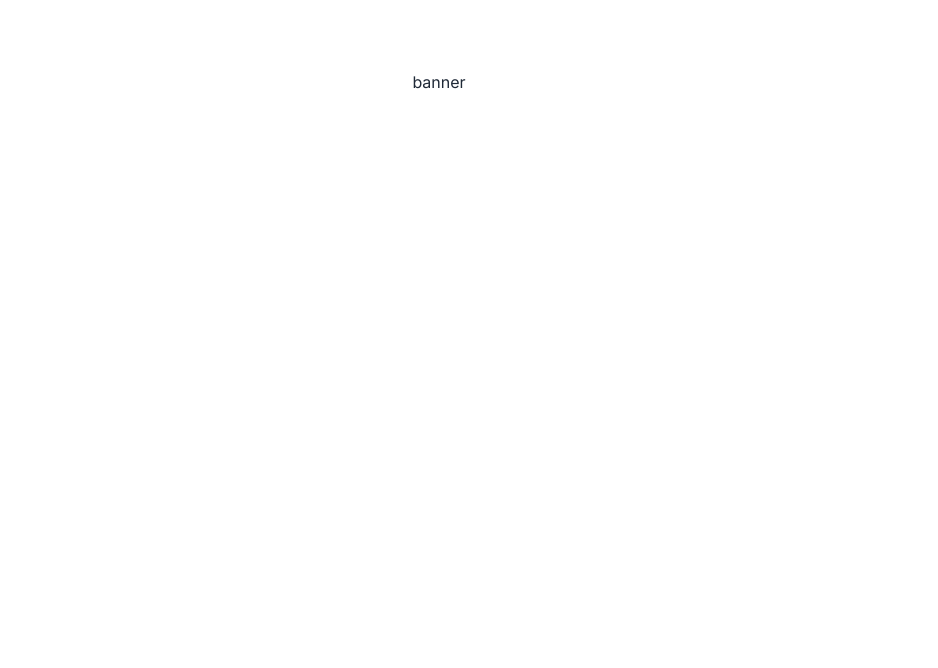
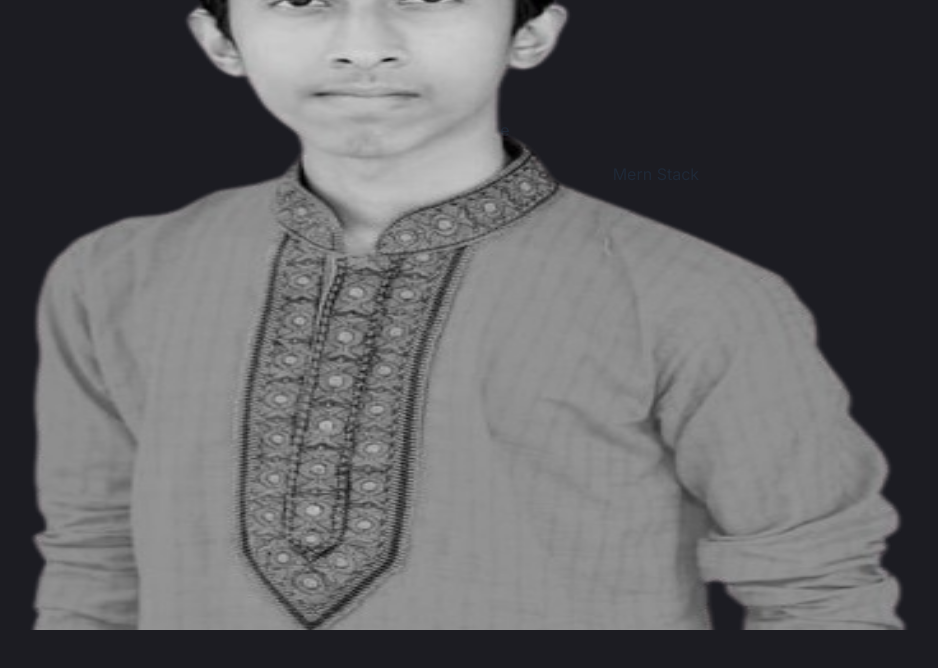
Before and after one commit to hasibulislamha01/Portfolio-NextJs, a Next.js app: page / in a window 1280 px wide. Shown: the part 170-838 px from the top of the page, without its empty margins (201-1139 px from the left). Built offline with nearby package versions, Linux system fonts and the light colour scheme.

Commit message:
sliding banner added

```diff
--- a/package.json
+++ b/package.json
@@ -9,9 +9,11 @@
     "lint": "next lint"
   },
   "dependencies": {
+    "framer-motion": "^11.3.31",
     "next": "14.2.6",
     "react": "^18",
-    "react-dom": "^18"
+    "react-dom": "^18",
+    "react-icons": "^5.3.0"
   },
   "devDependencies": {
     "daisyui": "^4.12.10",
--- a/src/Components/HomeComponents/Bannar/Banner.jsx
+++ b/src/Components/HomeComponents/Bannar/Banner.jsx
@@ -1,9 +1,17 @@
 import React from 'react';
+import Image from 'next/image';
+import Photo from './Photo';
+import SlidingText from './SlidingText';
+import Info from './Info';
 
 const Banner = () => {
     return (
-        <section className='w-full section'>
-            banner
+        <section className='w-full section container mx-auto  flex flex-col md:flex-row items-center justify-evenly border border-red-300'>
+
+            <Info></Info>
+
+            <Photo></Photo>
+            <SlidingText></SlidingText>
         </section>
     );
 };
--- /dev/null
+++ b/src/Components/HomeComponents/Bannar/Info.jsx
@@ -0,0 +1,57 @@
+'use client'
+import React from 'react';
+import Socials from './Socials';
+import { animate, motion } from 'framer-motion';
+
+const Info = () => {
+
+    const containerVariant = {
+        initial: {},
+        animate: {
+            transition: {
+                staggerChildren: 0.3,  // Stagger animation of children
+            }
+        }
+    };
+
+    const variant = {
+        initial: {
+            x: -500,
+            opacity: 0,
+        },
+        animate: {
+            x: 0,
+            opacity: 1,
+            transition: {
+                duration: 1,
+            }
+        }
+    }
+
+    return (
+        <motion.div variants={containerVariant}
+        initial="initial"
+        animate="animate"
+        className=' border border-red-300 flex flex-col gap-6 justify-center text-center md:text-left'>
+
+            <motion.h3 variants={variant} className='text-lg lg:text-2xl tracking-[3px] hover:tracking-[6px] font-extralight text-accent uppercase hover:translate-x-3 transition-all duration-1000 ease-in-out'>
+                Hasibul Islam
+            </motion.h3>
+
+            <motion.h1 variants={variant} className='text-5xl text-accent'>Web Developer</motion.h1>
+
+            <motion.div variants={variant} className='flex flex-col md:flex-row items-center gap-6'>
+
+                <motion.button variants={variant} className='btn btn-outline text-accent hover:bg-accent hover:text-black rounded-full transition-all duration-500'>Download Resume</motion.button>
+
+                <Socials
+                    variant={variant}
+                    containerStyles={'flex items-center justify-center gap-6'}
+                    iconStyles={'flex items-center justify-center w-9 h-9 text-accent border border-accent rounded-full hover:text-black hover:bg-accent transition-all duration-500'}
+                />
+            </motion.div>
+        </motion.div>
+    );
+};
+
+export default Info;
--- /dev/null
+++ b/src/Components/HomeComponents/Bannar/Photo.jsx
@@ -0,0 +1,39 @@
+'use client'
+import Image from 'next/image';
+import { easeIn, easeInOut, motion } from 'framer-motion'
+import React from 'react';
+
+const Photo = () => {
+    const initial = {
+        opacity: 0
+    }
+    const animate = {
+        opacity: 1,
+        transition: {
+            delay: 0.3,
+            duration: 1,
+            ease: easeInOut
+        }
+    }
+    return (
+        <div className='relative  border border-red-300'>
+            <motion.div initial={initial} animate={animate}>
+                <motion.div
+                initial={initial}
+                animate={animate}
+                className='w-[298px] h-[298px] mix-blend-lighten'>
+                    <Image
+                        src={'/heroImage.png'}
+                        priority
+                        quality={100}
+                        fill
+                        alt='image of Hasibul Islam'
+                        className='object-contain'
+                    />
+                </motion.div>
+            </motion.div>
+        </div>
+    );
+};
+
+export default Photo;
--- /dev/null
+++ b/src/Components/HomeComponents/Bannar/SlidingText.jsx
@@ -0,0 +1,29 @@
+'use client'
+import React from 'react';
+import {motion} from 'framer-motion'
+
+const SlidingText = () => {
+
+    const variant = {
+        initial: {
+            x: 500,
+        },
+        animate: {
+            x: 100,
+            transition: {
+                duration: 5,
+                repeat: Infinity,
+                repeatType: "mirror"
+            }
+        }
+    }
+
+
+    return (
+        <motion.div variants={variant} initial='initial' animate='animate' className='absolute text-[100px] left-0 bottom-0 whitespace-nowrap text-opacity-20 overflow-x-hidden'>
+            <h1>Mern Stack</h1>
+        </motion.div>
+    );
+};
+
+export default SlidingText;
--- /dev/null
+++ b/src/Components/HomeComponents/Bannar/Socials.jsx
@@ -0,0 +1,33 @@
+import Link from 'next/link';
+import React from 'react';
+import { FaGithub, FaLinkedin } from "react-icons/fa";
+import {motion} from 'framer-motion'
+
+
+const Socials = ({ containerStyles, iconStyles, variant }) => {
+
+    const socials = [
+        { icon: <FaGithub size={20} />, link: 'https://github.com/hasibulislamha01' },
+        { icon: <FaLinkedin size={20} />, link: 'https://www.linkedin.com/in/hasibul-islam-35a016324/' },
+    ]
+
+
+    return (
+        <motion.div variants={variant} className={containerStyles}>
+            {
+                socials?.map((social, index) =>
+                    <Link
+                        key={index}
+                        href={social.link}
+                        className={`${iconStyles}`}
+                        target='_blank'
+                    >
+                        {social.icon}
+                    </Link>
+                )
+            }
+        </motion.div>
+    );
+};
+
+export default Socials;
--- a/src/app/layout.js
+++ b/src/app/layout.js
@@ -13,8 +13,8 @@ export const metadata = {
 
 export default function RootLayout({ children }) {
   return (
-    <html lang="en" className="">
-      <body className={`${inter.className}`}>
+    <html lang="en" className="" data-theme='light'>
+      <body className={`${inter.className} bg-primary`}>
         <Navbar></Navbar>
 
         {children}
--- a/tailwind.config.js
+++ b/tailwind.config.js
@@ -12,6 +12,14 @@ module.exports = {
         "gradient-conic":
           "conic-gradient(from 180deg at 50% 50%, var(--tw-gradient-stops))",
       },
+
+      colors: {
+        primary: '#1c1c22',
+        accent: {
+          DEFAULT: '#00ff99',
+          hover: '#00e187'
+        }
+      }
     },
   },
   plugins: [
```
Also changed, not shown: public/heroImage.png (added), 1 other file (tests, documents, lock files or other folders).
